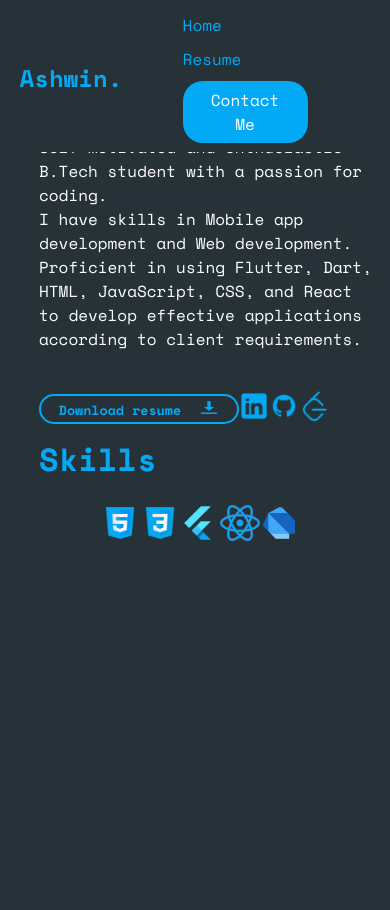
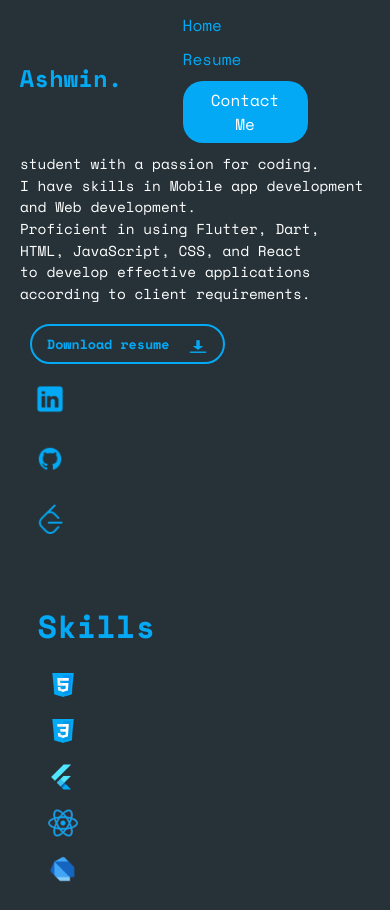
Before and after one commit to maybeAshwin/My-PortFolio, a React (Create React App) app: page / in a window 390 px wide. Before the commit the page ends 844 px from the top, so only its background shows below. Built offline with nearby package versions, Linux system fonts and the light colour scheme.

Commit message:
responsive website for mobile

```diff
--- a/src/Components/Profile/Profile.css
+++ b/src/Components/Profile/Profile.css
@@ -1,109 +1,186 @@
-.profile-text{
+/* General reset */
+* {
+    margin: 0;
+    padding: 0;
+    box-sizing: border-box;
+  }
+
+  /* Body styling */
+  body {
+    background-color: #263238;
+    font-family: Arial, sans-serif;
+  }
+
+  /* Profile section styling */
+  .profile {
+    display: flex;
+    flex-direction: column;
+    align-items: center;
+    padding: 20px;
+  }
+
+  /* Profile text styling */
+  .profile-text {
     margin-top: 10%;
-    margin-left: 10%;
-}
-.profile ul{
-    width: 30%;
+    margin-bottom: 5%;
+    width: 90%;
+  }
+
+  .profile-text h3 {
+    color: #fff;
+    margin-bottom: 10px;
+  }
+
+  .profile-text h1 {
+    color: #03a9f4;
+    margin-bottom: 20px;
+  }
+
+  .profile-info p {
+    color: #fff;
+    line-height: 1.5;
+    font-size: 1rem;
+  }
+
+  /* Profile buttons */
+  .profile ul {
     display: flex;
     list-style: none;
-    align-items: center;
-    justify-content: space-between;
 
-}
-body{
-    background-color: #263238;
-}
-.profile-info p{
-    color: #fff;
-}
-.profile-text h3{
-    color: #fff;
-}
-.profile-text h1{
-    color: #03A9F4;
-}
-.profile-info{
+    gap: 10px;
     margin-top: 20px;
-    display: flex;
-    width: 100%;
-    justify-content:space-between;
-}
-.profile-image {
-    margin-right: 20%;
+  }
+
+  .profile ul li {
+    margin: 0 10px;
+  }
+
+  .Download {
+    font-weight: 900;
+    background: #263238;
+    color: #03a9f4;
     border-radius: 20px;
+    padding: 10px 20px;
+    border-color: #03a9f4;
+    border-style: double;
+    outline: 0;
+    cursor: pointer;
+    transition: background 0.3s ease;
+  }
 
+  .Download:hover {
+    background: #03a9f4;
+    color: #263238;
+  }
 
-}
-.profile-image img{
-    width: 200px;
-    height: 200px;
-
-
-}
-.Download{
-    font-weight: 900;
-    margin-top: 40px;
-    background: #263238;
-    color: #03A9F4;
-    border-radius: 20px;
-    width: 200px;
-    height: 30px;
-    border-color: #03A9F4;
-    border-style: double;
-    outline:0;
-
-}
-.download-img{
+  .download-img {
     width: 20px;
     height: 15px;
     margin-left: 10px;
-    margin-top: 1px;
-}
-img{
+    vertical-align: middle;
+  }
 
+  .linkedin, .github, .leetcode {
+    border: 0;
+    outline: 0;
+    background: none;
+    cursor: pointer;
+    padding: 5px;
+    transition: transform 0.3s ease;
+  }
+  .leetcode img:hover{
+    transform: scale(1.2) ;
+  }
+  .linkedin img:hover{
+    transform: scale(1.2) ;
+  }
+.github img:hover{
+    transform: scale(1.2) ;
+  }
+
+
+  img {
     width: 30px;
     height: 30px;
-}
-.linkedin{
+  }
+
+  /* Skills section */
+  .skills {
+    width: 100%;
     margin-top: 40px;
-    width: 30px;
-    height: 30px;
-    border: 0;
-    outline: 0;
-}
-.github{
-    margin-top: 40px;
-    width: 30px;
-    height: 30px;
-    border: 0;
-    outline: 0;
-}
-.leetcode{
-    margin-top: 40px;
-    width: 30px;
-    height: 30px;
-    border: 0;
-    outline: 0;
-}
-.skills{
-    width: 100%;
-}
-.skills h1{
-    margin-left: 10%;
-    margin-top: 2%;
-    color: #03A9F4;
-}
-.skills ul{
-    margin-top: 20px;
-    margin-left :100px ;
-    color: #fff;
-    width: 30%;
-    position: fixed;
+  }
+
+  .skills h1 {
+    color: #03a9f4;
+    margin-left: 5%;
+    margin-bottom: 20px;
+  }
+
+  .skills ul {
     display: flex;
-    align-items: center;
-    justify-content: space-evenly;
-}
-.skills img{
+    margin-left: 5%;
+    list-style: none;
+    gap: 20px;
+    flex-wrap: wrap;
+  }
+
+  .skills img {
     width: 40px;
     height: 40px;
-}
+    transition: transform 0.3s ease;
+  }
+
+  .skills img:hover {
+    transform: scale(1.2);
+  }
+
+  /* Responsive Design */
+  @media (max-width: 768px) {
+    .profile-text {
+      margin-top: 5%;
+      width: 100%;
+    }
+
+    .profile ul {
+      flex-direction: column;
+      gap: 15px;
+    }
+
+    .skills ul {
+      gap: 15px;
+    }
+
+    .skills img {
+      width: 35px;
+      height: 35px;
+    }
+  }
+
+  @media (max-width: 480px) {
+    .profile-text {
+      margin-top: 5%;
+      width: 100%;
+    }
+
+    .profile-text h1 {
+      font-size: 1.5rem;
+    }
+
+    .profile-info p {
+      font-size: 0.9rem;
+    }
+
+    .Download {
+      padding: 8px 15px;
+    }
+
+    .skills ul {
+      flex-direction: column;
+      gap: 10px;
+    }
+
+    .skills img {
+      width: 30px;
+      height: 30px;
+    }
+  }
--- /dev/null
+++ b/src/Components/Profile/untite.css
@@ -0,0 +1,109 @@
+.profile-text{
+    margin-top: 10%;
+    margin-left: 10%;
+}
+.profile ul{
+    width: 30%;
+    display: flex;
+    list-style: none;
+    align-items: center;
+    justify-content: space-between;
+
+}
+body{
+    background-color: #263238;
+}
+.profile-info p{
+    color: #fff;
+}
+.profile-text h3{
+    color: #fff;
+}
+.profile-text h1{
+    color: #03A9F4;
+}
+.profile-info{
+    margin-top: 20px;
+    display: flex;
+    width: 100%;
+    justify-content:space-between;
+}
+.profile-image {
+    margin-right: 20%;
+    border-radius: 20px;
+
+
+}
+.profile-image img{
+    width: 200px;
+    height: 200px;
+
+
+}
+.Download{
+    font-weight: 900;
+    margin-top: 40px;
+    background: #263238;
+    color: #03A9F4;
+    border-radius: 20px;
+    width: 200px;
+    height: 30px;
+    border-color: #03A9F4;
+    border-style: double;
+    outline:0;
+
+}
+.download-img{
+    width: 20px;
+    height: 15px;
+    margin-left: 10px;
+    margin-top: 1px;
+}
+img{
+
+    width: 30px;
+    height: 30px;
+}
+.linkedin{
+    margin-top: 40px;
+    width: 30px;
+    height: 30px;
+    border: 0;
+    outline: 0;
+}
+.github{
+    margin-top: 40px;
+    width: 30px;
+    height: 30px;
+    border: 0;
+    outline: 0;
+}
+.leetcode{
+    margin-top: 40px;
+    width: 30px;
+    height: 30px;
+    border: 0;
+    outline: 0;
+}
+.skills{
+    width: 100%;
+}
+.skills h1{
+    margin-left: 10%;
+    margin-top: 2%;
+    color: #03A9F4;
+}
+.skills ul{
+    margin-top: 20px;
+    margin-left :100px ;
+    color: #fff;
+    width: 30%;
+    position: fixed;
+    display: flex;
+    align-items: center;
+    justify-content: space-evenly;
+}
+.skills img{
+    width: 40px;
+    height: 40px;
+}
--- a/src/Components/Resume/Resume.css
+++ b/src/Components/Resume/Resume.css
@@ -1,53 +1,80 @@
-.content{
+/* General reset */
+* {
+    margin: 0;
+    padding: 0;
+    box-sizing: border-box;
+  }
+
+  /* Wrapper styling */
+  .wrapper {
+    display: flex;
+    justify-content: center;
+    align-items: center;
+    padding: 20px;
+  }
+
+  /* Content styling */
+  .content {
     align-items: center;
     display: block;
-    width: 60rem;
+    width: 100%;
+    max-width: 60rem;
     background: #263238;
     border: 2px solid #03A9F4;
     min-height: 100vh;
     border-radius: 20px;
-    margin-top: 6rem;
-    margin-bottom: 3rem;
+    margin: 6rem auto 3rem;
     box-shadow: 4px 4px 30px rgba(109, 140, 156, 1);
+    padding: 20px;
   }
-.content h1{
+
+  .content h1 {
     color: #00ccff;
-    margin: 3rem 10rem 2rem;
+    margin: 3rem auto 2rem;
+    margin-left: 5rem;
   }
-.content p{
+
+  .content p {
     color: #fff;
     font-size: 1.2rem;
+
   }
-.box{
-    margin-left: 30rem;
+
+  /* Box containing the profile picture */
+  .box {
+    margin: 0 auto 2rem;
+    margin-left: 26rem;
     position: relative;
     width: 350px;
     height: 350px;
-    background: rgba(0,0,0,0.5);
+    background: rgba(0, 0, 0, 0.5);
     border-radius: 50%;
     overflow: hidden;
   }
-.box::before{
+
+  .box::before {
     content: "";
     position: absolute;
     inset: -10px 140px;
-    background: linear-gradient(315deg, #03A9F4, #d400d4);
+    background: linear-gradient(315deg, #03a9f4, #d400d4);
     transition: 0.5s;
     animation: animate 4s linear infinite;
   }
-.box:hover::before{
+
+  .box:hover::before {
     inset: -20px 0px;
   }
 
-@keyframes animate{
-    0%{
+  @keyframes animate {
+    0% {
       transform: rotate(0deg);
     }
-    100%{
+    100% {
       transform: rotate(360deg);
     }
   }
-.box::after{
+
+  .box::after {
     content: "";
     position: absolute;
     inset: 6px;
@@ -55,14 +82,16 @@
     border-radius: 50%;
     z-index: 1;
   }
-.image{
+
+  .image {
     position: absolute;
     inset: 30px;
     border: 6px solid #263238;
     z-index: 3;
     border-radius: 50%;
   }
-.image img{
+
+  .image img {
     position: absolute;
     top: 0;
     left: 0;
@@ -74,62 +103,114 @@
     overflow: hidden;
     border-radius: 50%;
   }
-.wrapper {
-    display: flex;
-    justify-content: center;
-    align-items: center;
-  }
-  .left-side, .right-side {
-    flex: 1;
-    padding: 20px;
-  }
+
+  /* Leftside styling */
   .leftside {
     background-color: #263238;
-    margin: 5rem;
+    margin: 5rem auto;
+    color: #fff;
+    text-align: left;
   }
+
+  .leftside h2 {
+    color: #03a9f4;
+    margin-bottom: 1rem;
+  }
+
+  .leftside li {
+    list-style: none;
+    font-size: 1.1rem;
+    margin-bottom: 1rem;
+  }
+
   .divider {
-
     height: 2px;
     width: 100%;
     background-color: #274452;
+    margin: 20px 0;
+  }
 
-  }
-.leftside li{
-    list-style: none;
-    font-size: 1.1rem;
-    color: #fff;
-}
-.leftside h2{
-    color: #03A9F4;
-}
-.education{
+  .education {
     display: flex;
     justify-content: space-between;
   }
-.education h3{
+
+  .education h3 {
     font-size: 1.1rem;
+    margin-bottom: 0.5rem;
   }
-.education p{
+
+  .education p {
     font-size: 1rem;
   }
 
-.projects a{
-    list-style: none;
+  .projects a,
+  .social a,
+  .certificates p {
+    color: #fff;
     font-size: 1.1rem;
-    color: #fff;
+    text-decoration: none;
   }
-.social{
-    list-style: none;
-    font-size: 1.1rem;
-    color: #fff;
+
+  .projects a:hover,
+  .social a:hover,
+  .certificates a:hover {
+    text-decoration: none;
+    color: #00ccff;
   }
-.certificates{
 
-    list-style: none;
-    font-size: 1.1rem;
-    color: #fff;
+
+  /* Responsive Design */
+  @media (max-width: 768px) {
+    .content {
+      width: 90%;
+      margin: 3rem auto;
     }
-.certificates a:hover::before{
-    color: red;
-    font-size: 6rem;
+
+    .box {
+      width: 250px;
+      height: 250px;
     }
+
+    .content h1 {
+      font-size: 2rem;
+      margin: 2rem auto 1rem;
+    }
+
+    .content p {
+      font-size: 1rem;
+    }
+
+    .leftside {
+      margin: 3rem auto;
+    }
+
+    .education {
+      flex-direction: column;
+    }
+  }
+
+  @media (max-width: 480px) {
+    .content h1 {
+      font-size: 1.5rem;
+      margin: 1rem auto;
+    }
+
+    .box {
+      width: 200px;
+      height: 200px;
+    }
+
+    .content p {
+      font-size: 0.9rem;
+    }
+
+    .leftside {
+      margin: 2rem auto;
+      padding: 10px;
+    }
+
+    .divider {
+      margin: 15px 0;
+    }
+  }
--- a/src/Components/Resume/Resume.jsx
+++ b/src/Components/Resume/Resume.jsx
@@ -62,9 +62,11 @@ const Resume = () => {
             <div className="certificates">
               <h2>Certificates</h2>
               <br />
-              <p>1. IBM Web Development Internship <br />
-                2. IBM  Placement Assistance Program <br />
-                3. TechMaghi Cyber Security and Ethical Hacking Workshop <br />
+              <p>1. IBM Web Development Internship <br/>
+                2. IBM  Placement Assistance Program <br/>
+                3. TechMaghi Cyber Security and Ethical Hacking Workshop <br/>
+                4. NextWave Genarative Ai Workshop <br/>
+                5. Great Learning Introduction to Ai <br/>
               </p> <br />
               <a href="https://drive.google.com/drive/folders/1MsvEz4pWBUeszk7T1qsPPWgsesIJPZe0?usp=sharing">Click Here to See Certificates</a>
             </div>
```
Also changed, not shown: src/Components/Resume/Untitled-1.txt (added). Lines whose indentation alone changed are shown as unchanged.
